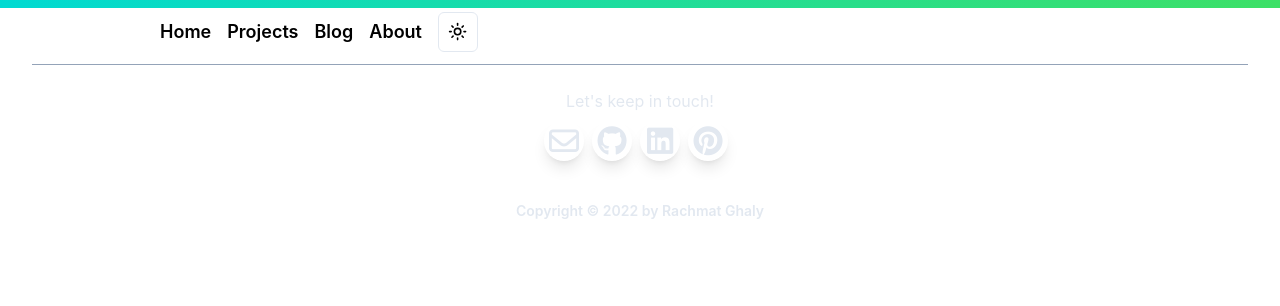
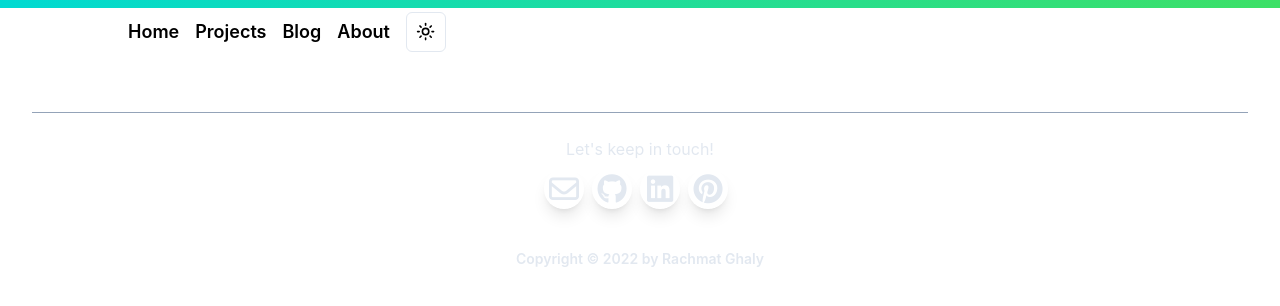
Before and after one commit to ghaly09/rachmatghaly.dev, a Next.js app: page / in a window 1280 px wide. Shown: the top 306 px of the page. Built offline with nearby package versions, Linux system fonts and the light colour scheme.

Commit message:
Modified: change Header max-width, margin, sticky and make it adaptive to all devices

```diff
--- a/src/components/Molecules/Header/index.tsx
+++ b/src/components/Molecules/Header/index.tsx
@@ -3,7 +3,7 @@
 
 export default function Header() {
   return (
-    <header className="fixed w-full">
+    <header className="sticky top-0 z-50 w-full">
       <Navbar />
     </header>
   );
```
